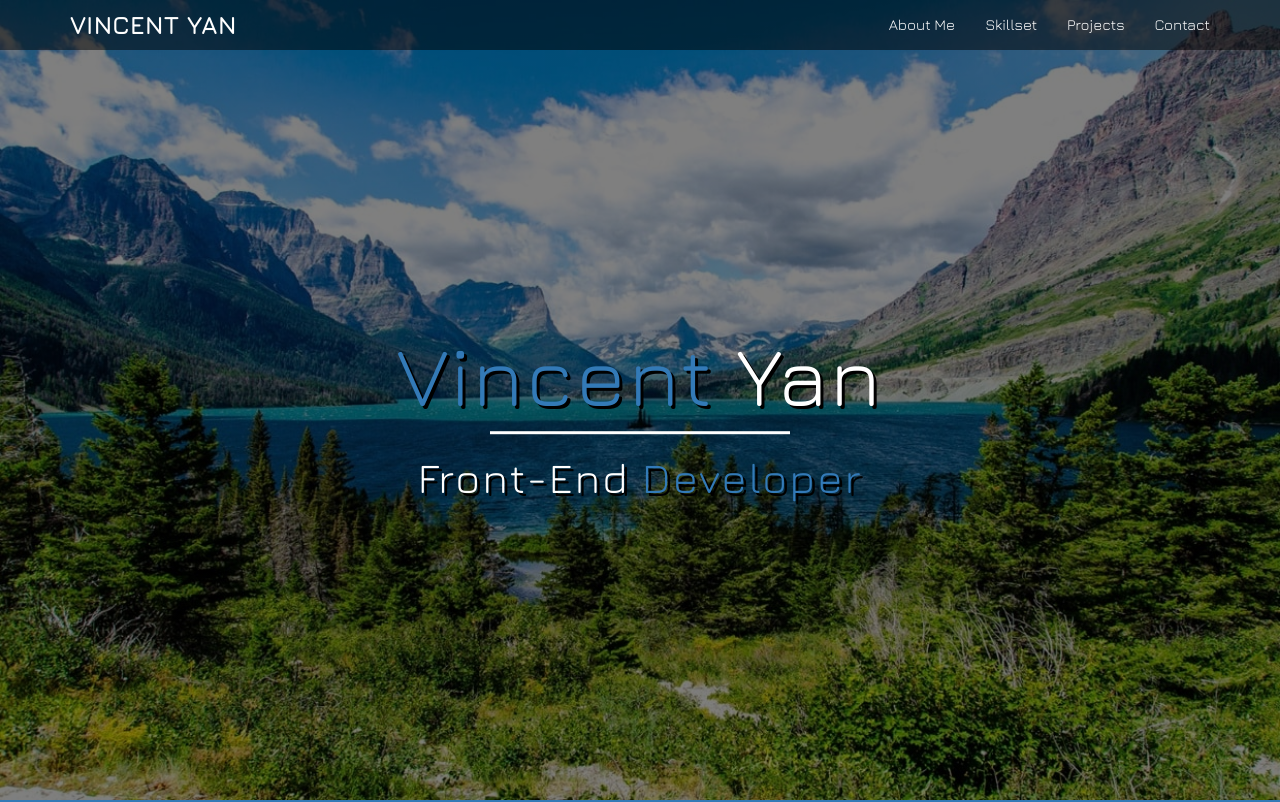
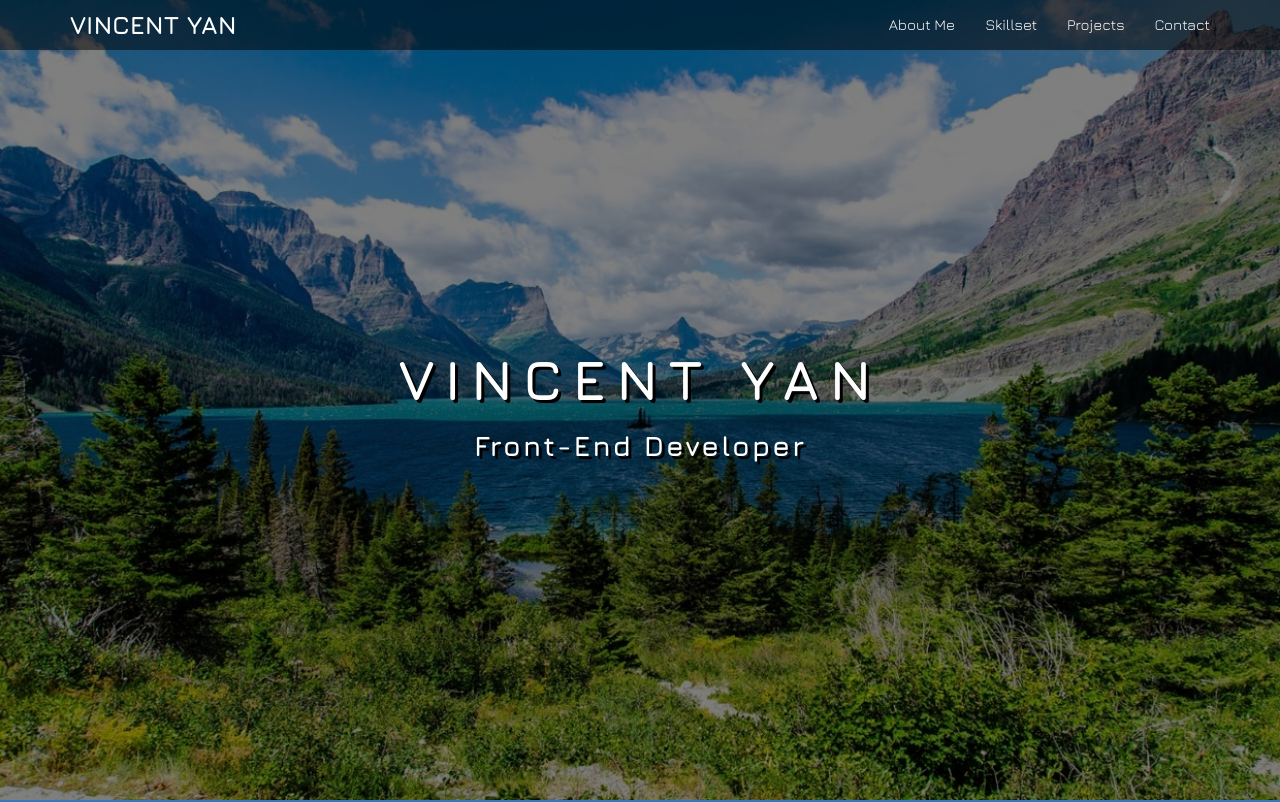
Before and after one commit to kieffwong/Portfolio, a plain HTML site: page index.html in a window 1280 px wide. Shown: the top 802 px of the page. Drawn offline with nearby package versions, Linux system fonts and the light colour scheme.

Commit message:
Fixed positioning bug on header title and changed styling of text

```diff
--- a/css/style.css
+++ b/css/style.css
@@ -67,43 +67,28 @@ header {
 }
 
 .header-container {
-   position: relative;
+   position: absolute;
    top: 50%;
-   -ms-transform: translateY(-50%);
-   -webkit-transform: translateY(-50%);
-   transform: translateY(-50%);
+   left: 50%;
+   transform: translate(-50%, -50%);
    text-shadow: 3px 3px 0px rgba(0, 0, 0, 1);
-   max-width: 650px;
-   display: inline-block;
+   width: 100%;
+   color: #fff;
 }
 
 .name {
-   color: #337AB7;
-   font-size: 6em;
-   letter-spacing: 2px;
-}
-
-.name:after {
-   display: block;
-   height: 3px;
-   width: 300px;
-   background-color: #fff;
-   content: " ";
-   margin: 10px auto;
+   font-size: 4em;
+   letter-spacing: 10px;
+   font-weight: 700;
+   text-transform: uppercase;
 }
 
 .title {
-   font-size: 3em;
+   font-size: 2em;
    letter-spacing: 2px;
+   font-weight: 700;
 }
 
-.blue {
-   color: #337AB7;
-}
-
-.white {
-   color: #fff;
-}
 
 #about-me,
 #projects,
@@ -247,6 +232,7 @@ a:active {
 @media (max-width: 610px) {
    .header-content h1 {
       font-size: 3.5em;
+      letter-spacing: 4px;
    }
 
    .header-content h2 {
@@ -272,7 +258,7 @@ a:active {
 
 @media (max-width: 405px) {
    .header-content h1 {
-      font-size: 2.8em;
+      font-size: 2.5em;
    }
 
    .header-content h2 {
--- a/index.html
+++ b/index.html
@@ -39,9 +39,8 @@
    <header class="text-center" id="top">
       <div class="container header-container">
          <div class="header-content">
-            <h1 class="name"><span class="blue">Vincent </span><span class="white">Yan</span></h1>
-
-            <h2 class="title"><span class="white">Front-End </span><span class="blue">Developer</span></h2>
+            <h1 class="name">Vincent Yan</h1>
+            <h2 class="title">Front-End Developer</h2>
          </div>
       </div>
    </header>
```
